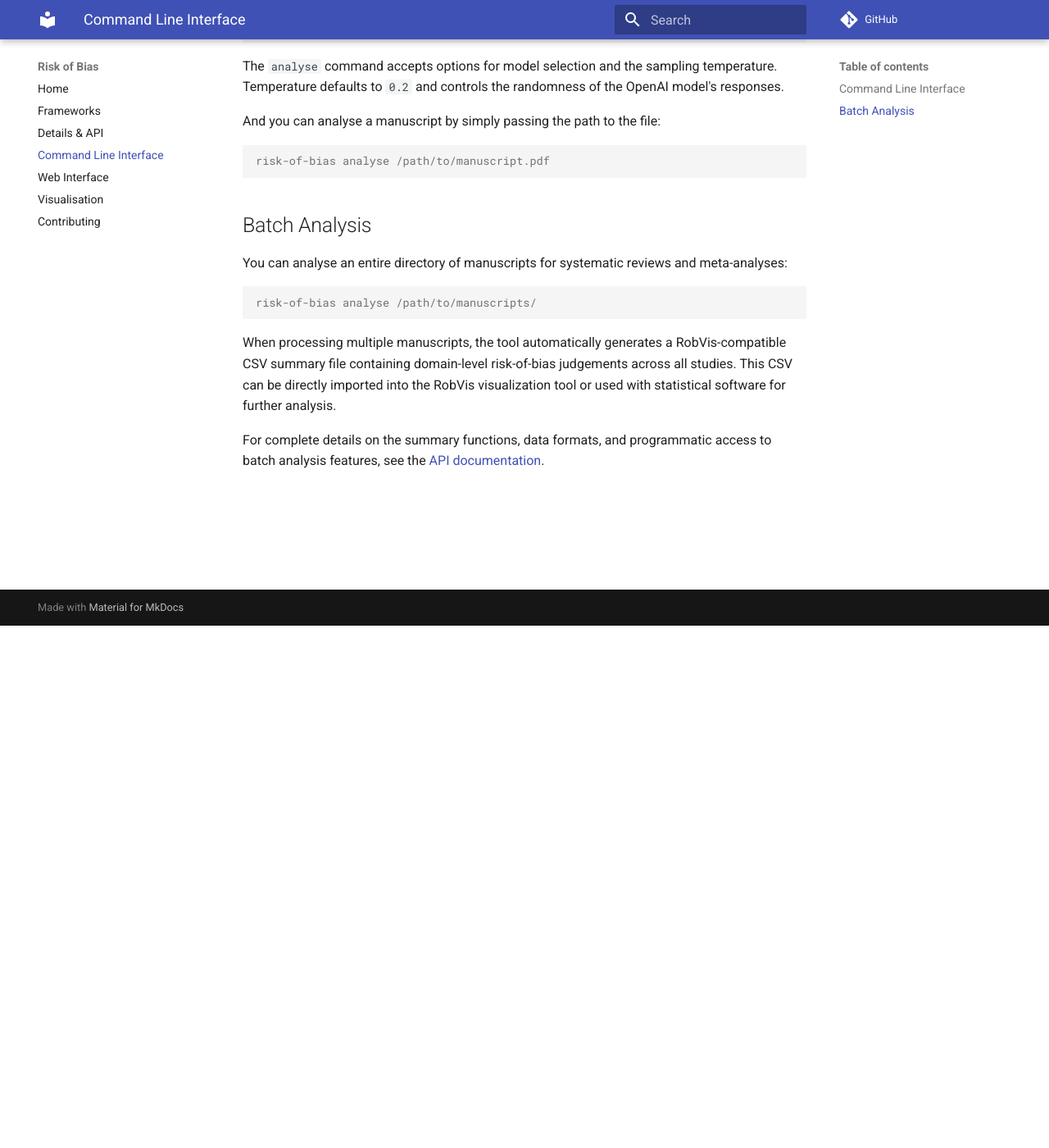
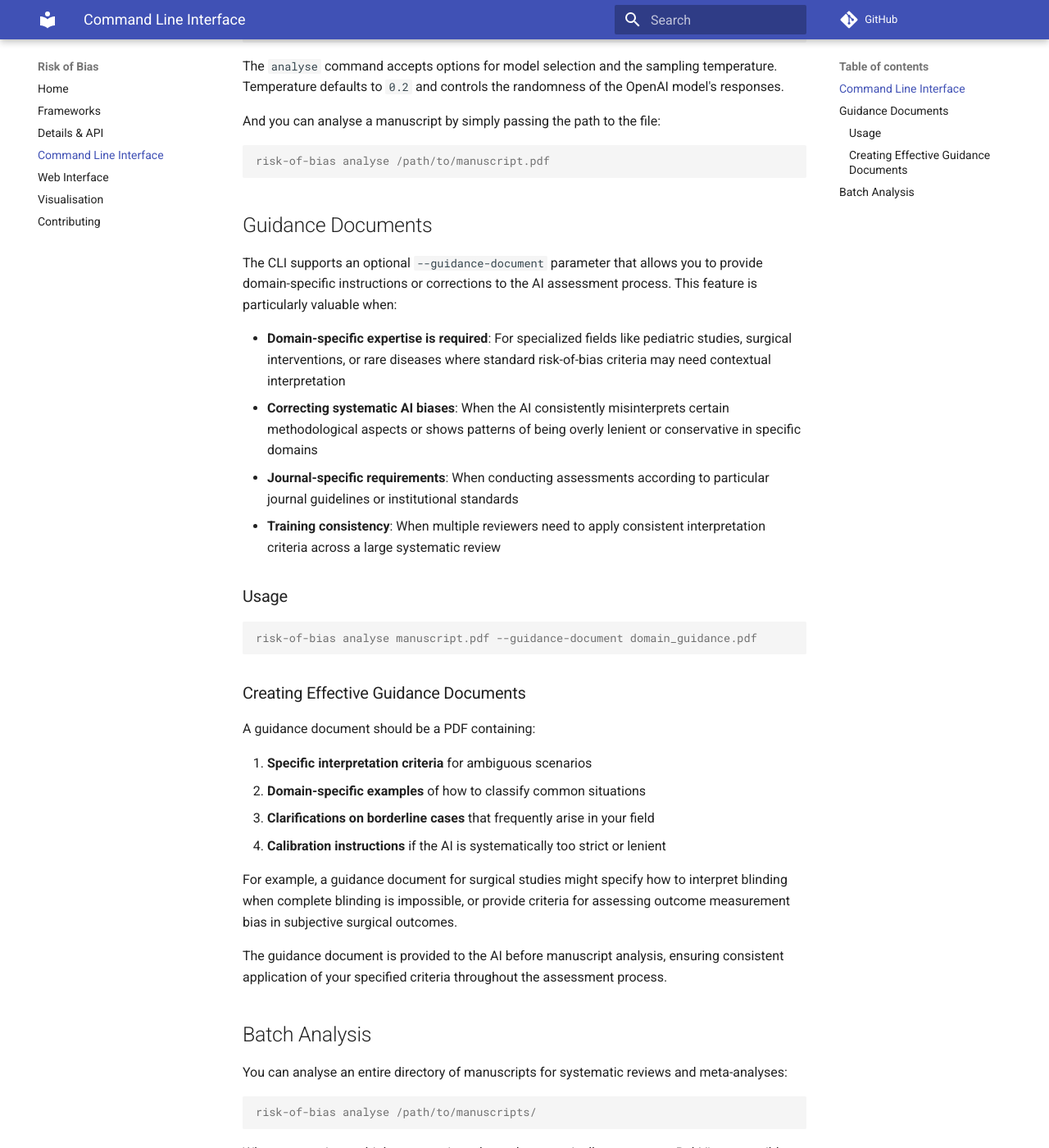
Before and after one commit to rob-luke/risk-of-bias, an MkDocs documentation site: the page built from docs/cli.md, in a window 1280 px wide and 1400 px high, scrolled down 637 px. Shown: the whole window at 82% size. Built offline with MkDocs 1.6.1 and Material for MkDocs 9.7.7, drawn with Linux system fonts in a browser that asks for light colours; comment, search, counter and statistics services are not loaded.

Commit message:
docs: more details on guidance documents (#46)

````diff
--- a/docs/cli.md
+++ b/docs/cli.md
@@ -35,6 +35,34 @@ And you can analyse a manuscript by simply passing the path to the file:
 risk-of-bias analyse /path/to/manuscript.pdf
 ```
 
+## Guidance Documents
+
+The CLI supports an optional `--guidance-document` parameter that allows you to provide domain-specific instructions or corrections to the AI assessment process. This feature is particularly valuable when:
+
+- **Domain-specific expertise is required**: For specialized fields like pediatric studies, surgical interventions, or rare diseases where standard risk-of-bias criteria may need contextual interpretation
+- **Correcting systematic AI biases**: When the AI consistently misinterprets certain methodological aspects or shows patterns of being overly lenient or conservative in specific domains
+- **Journal-specific requirements**: When conducting assessments according to particular journal guidelines or institutional standards
+- **Training consistency**: When multiple reviewers need to apply consistent interpretation criteria across a large systematic review
+
+### Usage
+
+```console
+risk-of-bias analyse manuscript.pdf --guidance-document domain_guidance.pdf
+```
+
+### Creating Effective Guidance Documents
+
+A guidance document should be a PDF containing:
+
+1. **Specific interpretation criteria** for ambiguous scenarios
+2. **Domain-specific examples** of how to classify common situations
+3. **Clarifications on borderline cases** that frequently arise in your field
+4. **Calibration instructions** if the AI is systematically too strict or lenient
+
+For example, a guidance document for surgical studies might specify how to interpret blinding when complete blinding is impossible, or provide criteria for assessing outcome measurement bias in subjective surgical outcomes.
+
+The guidance document is provided to the AI before manuscript analysis, ensuring consistent application of your specified criteria throughout the assessment process.
+
 ## Batch Analysis
 
 You can analyse an entire directory of manuscripts for systematic reviews and meta-analyses:
````
Also changed, not shown: README.md (+6 -0 lines), docs/index.md (+6 -0 lines), 2 other files.
